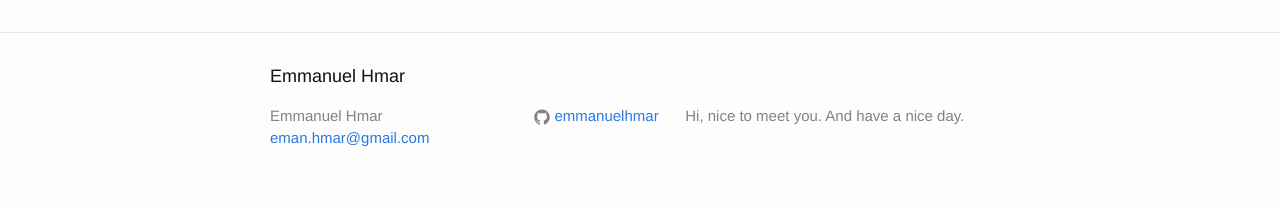
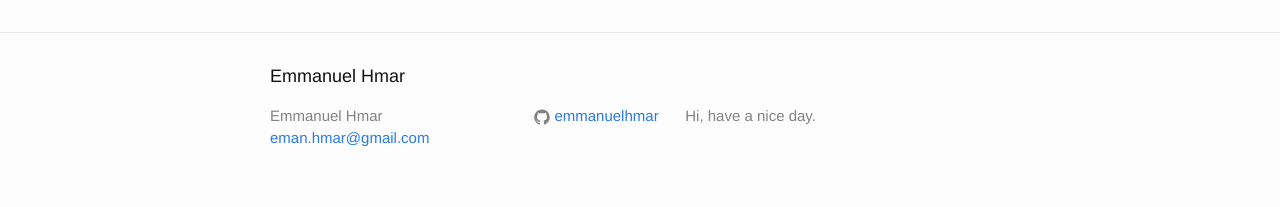
Before and after one commit to EmmanuelHmar/emmanuelhmar.github.io, a Jekyll site: the page built from _posts/2016-09-17-life-is-growth.markdown, in a window 1280 px wide. Shown: the part 866-1073 px from the top of the page. Built offline with Jekyll 4.4.1, drawn with Linux system fonts in a browser that asks for light colours.

Commit message:
Update _config.yml

```diff
--- a/_config.yml
+++ b/_config.yml
@@ -16,7 +16,7 @@
 title: Emmanuel Hmar
 email: eman.hmar@gmail.com
 description: > # this means to ignore newlines until "baseurl:"
-  Hi, nice to meet you. And have a nice day.
+  Hi, have a nice day.
 baseurl: "" # the subpath of your site, e.g. /blog
 url: "http://example.com" # the base hostname & protocol for your site
 twitter_username:
```
